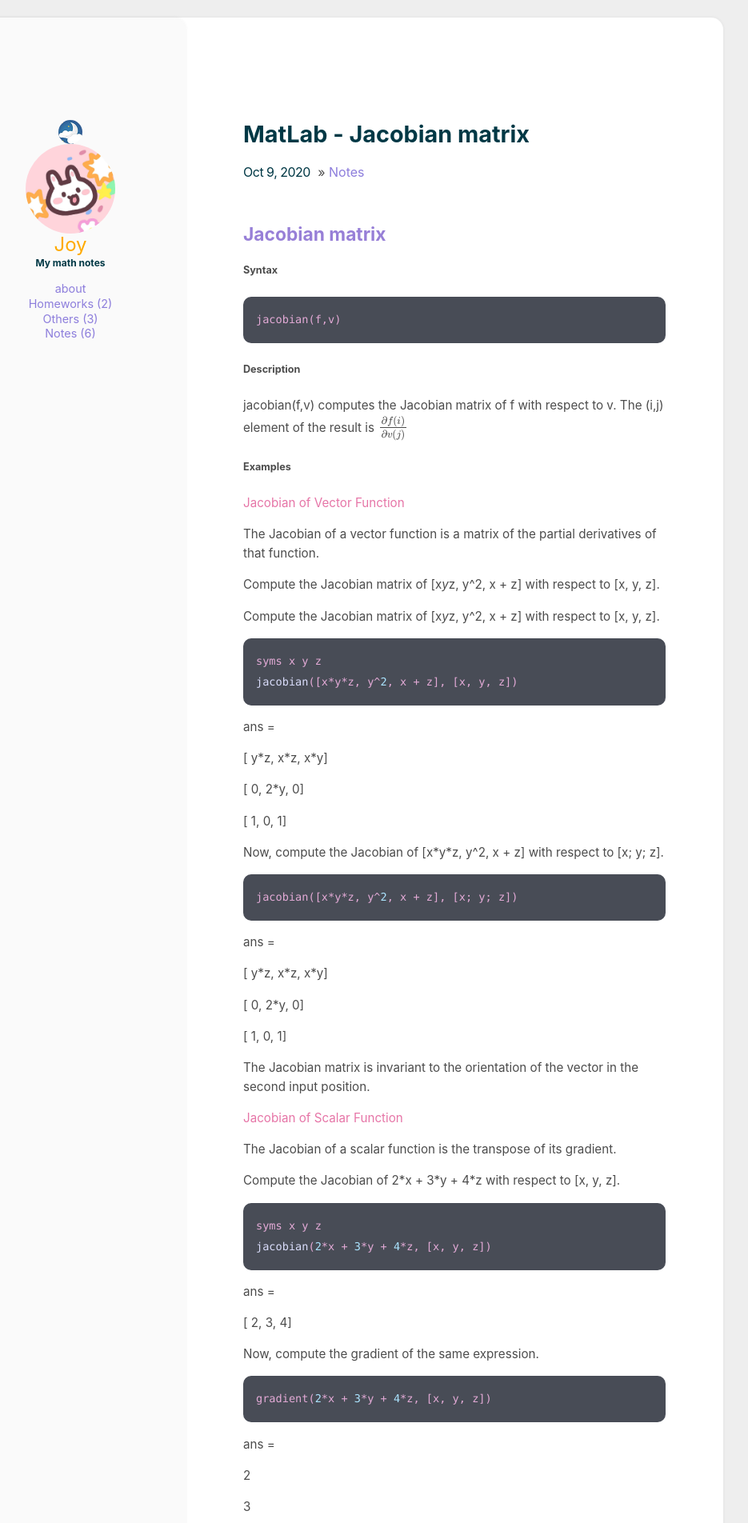
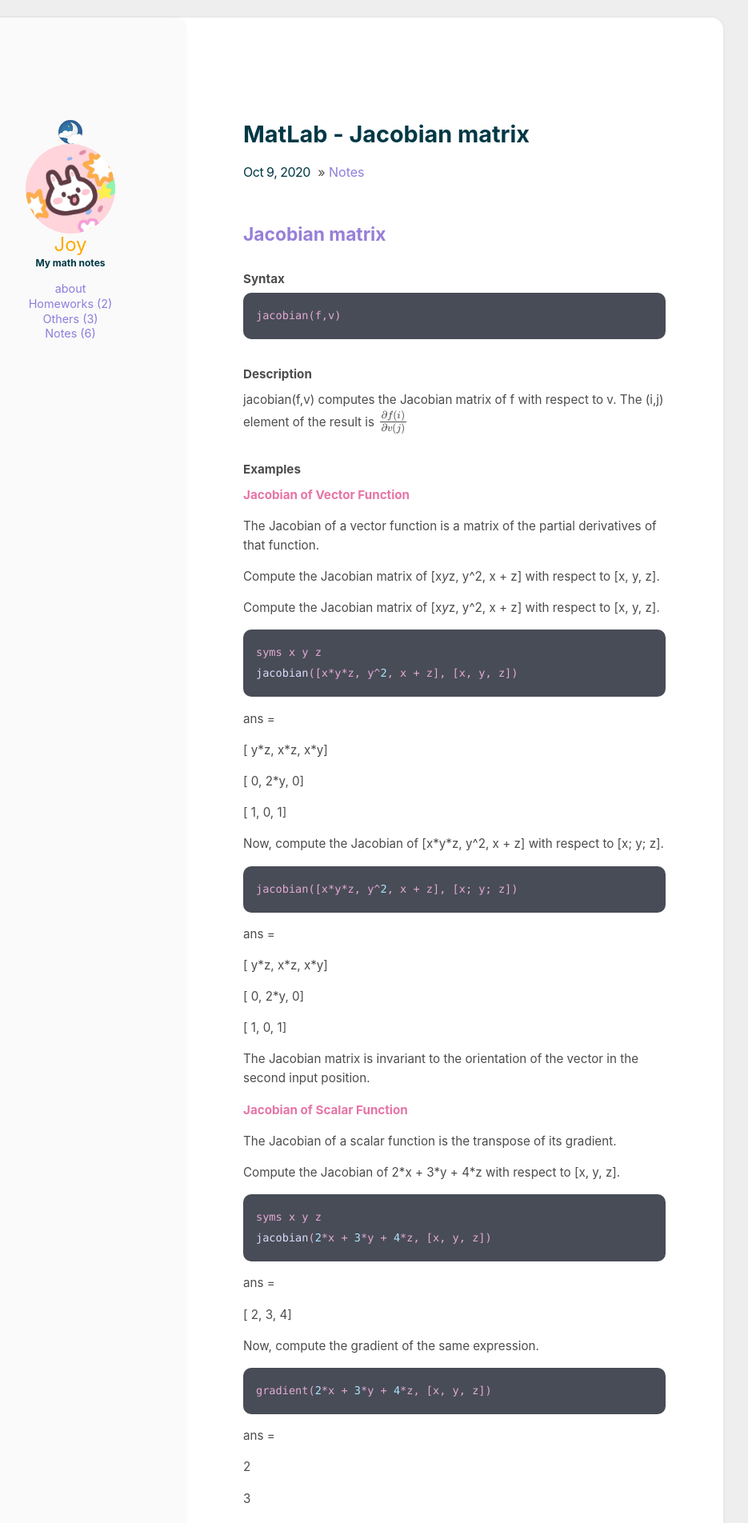
Before and after one commit to Joy3Luo/Joy3luo.github.io, a Jekyll site: the page built from _posts/2020-10-09-Jacobian.md, in a window 1280 px wide. Shown: the top 1904 px of the page at 80% size, without its empty margins (216-1151 px from the left). Built offline with Jekyll 4.4.1, drawn with Linux system fonts in a browser that asks for light colours; formulas are drawn with MathJax 3.

Commit message:
Update 2020-10-09-Jacobian.md

````diff
--- a/_posts/2020-10-09-Jacobian.md
+++ b/_posts/2020-10-09-Jacobian.md
@@ -21,16 +21,16 @@ MathJax.Hub.Queue(function() {
 
 ## <font color= 977FD7> Jacobian matrix</font>
 
-##### Syntax
+#### Syntax
 ```java
 jacobian(f,v)
 ```
 
-##### Description
+#### Description
 jacobian(f,v) computes the Jacobian matrix of f with respect to v. The (i,j) element of the result is $$\frac{\partial f(i)}{\partial v(j)}$$
 
-##### Examples
-<font color= E675A7> Jacobian of Vector Function</font>
+#### Examples
+**<font color= E675A7> Jacobian of Vector Function</font>**
 
 The Jacobian of a vector function is a matrix of the partial derivatives of that function.
 
@@ -65,7 +65,7 @@ ans =
 
 The Jacobian matrix is invariant to the orientation of the vector in the second input position.
 
-<font color= E675A7> Jacobian of Scalar Function</font>
+**<font color= E675A7> Jacobian of Scalar Function</font>**
 
 The Jacobian of a scalar function is the transpose of its gradient.
 
````
